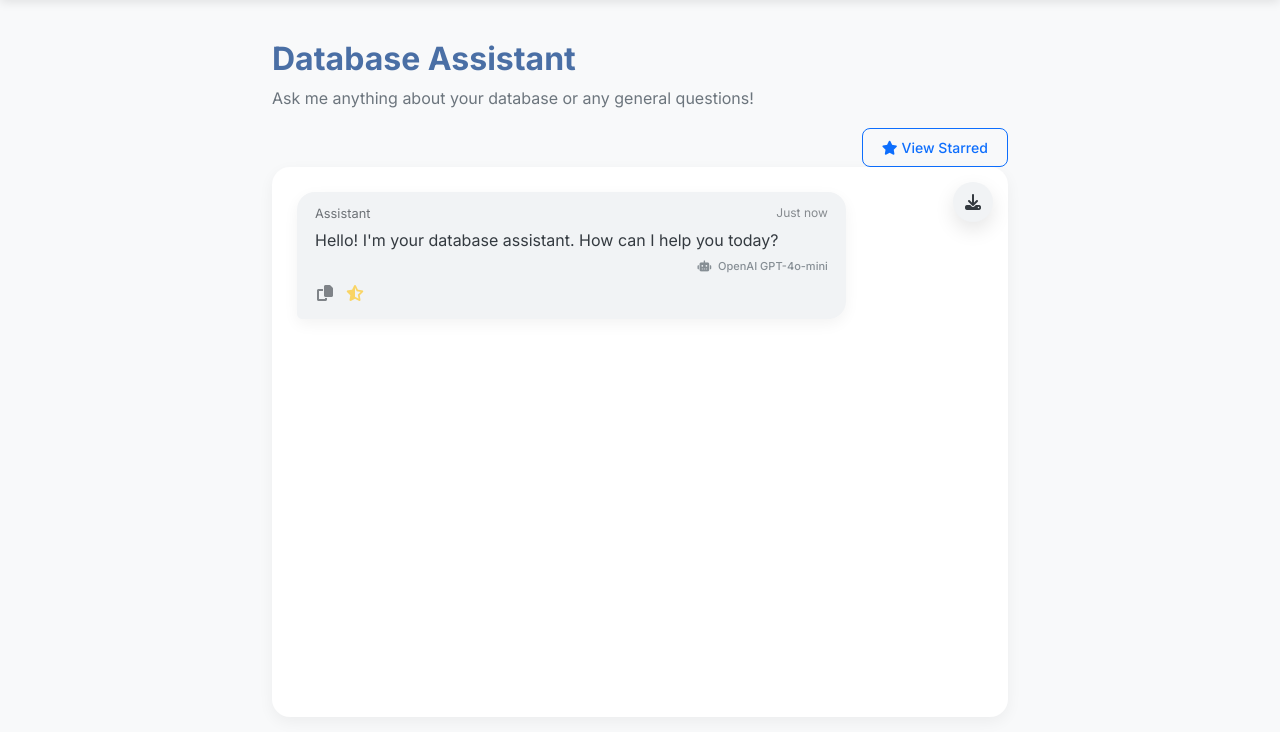
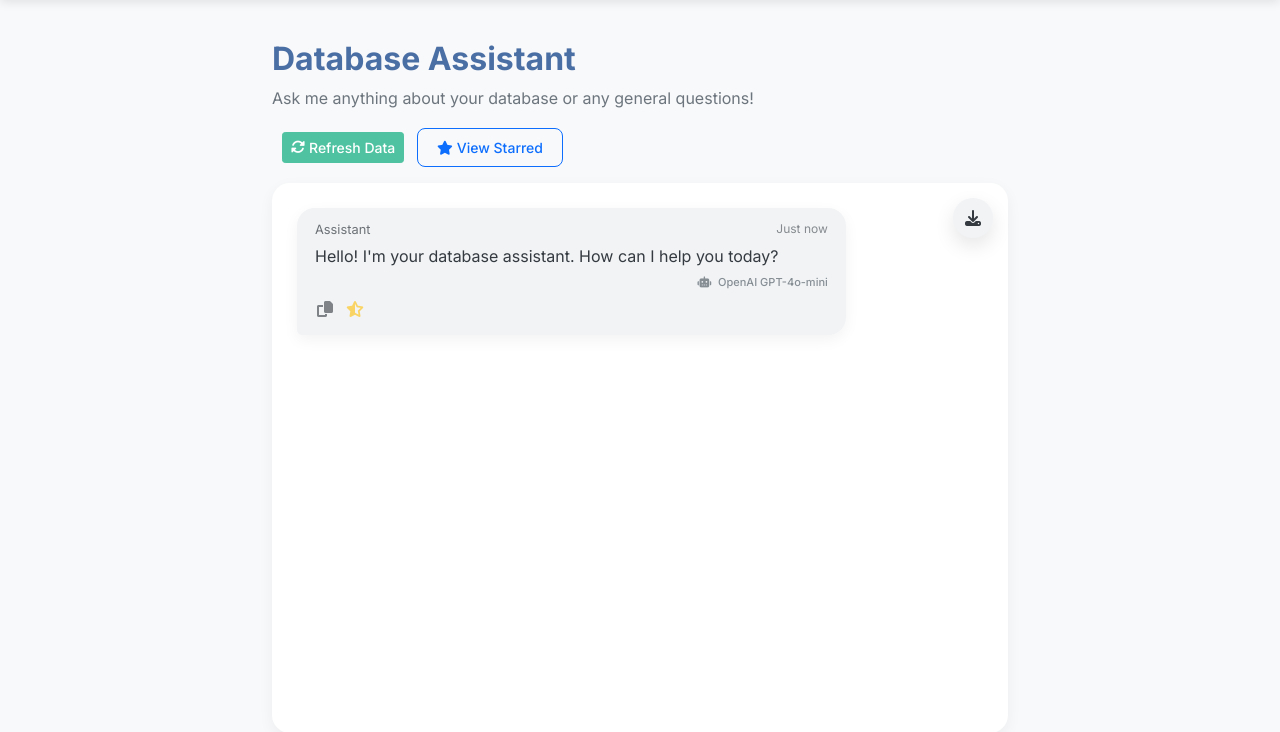
Before and after one commit to paulavishek/Nexus-360, a Django app: page / in a window 1280 px wide. Shown: the part 68-800 px from the top of the page. Run offline with Django 5.2, Linux system fonts and the light colour scheme; the visitor is signed in with stand-in values (Sample User, id 1); some libraries are stand-ins or nearby versions.

Commit message:
Add refresh data functionality and update chatbot service methods
- Implemented a new API endpoint to refresh the database cache.
- Enhanced the ChatbotService to support cache management.
- Updated the index view to retrieve available sheet names.
- Added a refresh data button in the frontend with corresponding styles and functionality.

```diff
--- a/chatbot/urls.py
+++ b/chatbot/urls.py
@@ -9,4 +9,5 @@ urlpatterns = [
     path('login/', views.login_view, name='login'),
     path('logout/', views.logout_view, name='logout'),
     path('register/', views.register_view, name='register'),
+    path('refresh-data/', views.refresh_data, name='refresh_data'),
 ]
--- a/chatbot/utils/chatbot_service.py
+++ b/chatbot/utils/chatbot_service.py
@@ -10,22 +10,39 @@ class ChatbotService:
         self.openai_client = OpenAIClient()
         self.sheets_client = GoogleSheetsClient()
 
-    def get_database_data(self):
+    def get_database_data(self, use_cache=True):
         """
         Fetch data from the database (Google Sheets in this implementation)
+
+        Args:
+            use_cache (bool): Whether to use cached data if available. Set to False to force a fresh fetch.
 
         Returns:
             dict: Database data that can be used for chatbot context
         """
         try:
             # Get all available data that might be relevant for answering queries
-            data = self.sheets_client.get_all_data()
+            data = self.sheets_client.get_all_data(use_cache=use_cache)
             return data
         except Exception as e:
             print(f"Error fetching database data: {e}")
             return None
 
-    def get_response(self, prompt, context=None, history=None):
+    def clear_cache(self):
+        """
+        Clear the database cache to ensure fresh data is fetched next time
+
+        Returns:
+            bool: True if cache was successfully cleared, False otherwise
+        """
+        try:
+            self.sheets_client.clear_cache()
+            return True
+        except Exception as e:
+            print(f"Error clearing cache: {e}")
+            return False
+
+    def get_response(self, prompt, context=None, history=None, use_cache=True):
         """
         Get chatbot response
 
@@ -33,13 +50,14 @@ class ChatbotService:
             prompt (str): User query
             context (dict, optional): Additional context for the chatbot
             history (list): Chat history for context
+            use_cache (bool): Whether to use cached data. Set to False to force a fresh data fetch.
 
         Returns:
             dict: Response with source information
         """
         # Get database data to provide context for the chatbot
         try:
-            database_data = self.get_database_data()
+            database_data = self.get_database_data(use_cache=use_cache)
         except Exception as e:
             print(f"Error fetching database data: {e}")
             database_data = None
--- a/chatbot/views.py
+++ b/chatbot/views.py
@@ -15,7 +15,13 @@ def index(request):
     """
     View for the chatbot interface with CSRF protection
     """
-    return render(request, 'chatbot/index.html')
+    # Create a chatbot service to get available sheet names
+    chatbot = ChatbotService()
+    sheet_names = chatbot.sheets_client.get_available_sheet_names()
+
+    return render(request, 'chatbot/index.html', {
+        'sheet_names': sheet_names
+    })
 
 @login_required(login_url='chatbot:login')
 @require_POST
@@ -28,6 +34,7 @@ def chat(request):
         data = json.loads(request.body)
         message = data.get('message', '')
         history = data.get('history', [])
+        refresh_data = data.get('refresh_data', False)  # Option to bypass cache
 
         # Validate inputs
         if not message or len(message.strip()) == 0:
@@ -41,7 +48,7 @@ def chat(request):
 
         # Get response from chatbot service
         chatbot = ChatbotService()
-        response = chatbot.get_response(message, None, history)
+        response = chatbot.get_response(message, None, history, use_cache=not refresh_data)
 
         return JsonResponse({
             'response': response['response'],
@@ -57,6 +64,31 @@ def chat(request):
         }, status=500)
 
     return JsonResponse({'error': 'Method not allowed'}, status=405)
+
+@login_required(login_url='chatbot:login')
+def refresh_data(request):
+    """
+    API endpoint to refresh the database cache
+    """
+    try:
+        chatbot = ChatbotService()
+        success = chatbot.clear_cache()
+
+        if success:
+            return JsonResponse({
+                'status': 'success',
+                'message': 'Database cache refreshed successfully. New data is now available.'
+            })
+        else:
+            return JsonResponse({
+                'status': 'error',
+                'message': 'Failed to refresh database cache.'
+            }, status=500)
+    except Exception as e:
+        return JsonResponse({
+            'status': 'error',
+            'message': f'Error refreshing database cache: {str(e)}'
+        }, status=500)
 
 def login_view(request):
     """
--- a/templates/chatbot/index.html
+++ b/templates/chatbot/index.html
@@ -378,6 +378,48 @@
         max-height: 60vh;
     }
 }
+
+/* Refresh data button styling */
+.refresh-data-btn {
+    margin-left: 10px;
+    display: inline-flex;
+    align-items: center;
+    padding: 0.25rem 0.5rem;
+    font-size: 0.875rem;
+    line-height: 1.5;
+    border-radius: 0.2rem;
+    background-color: #4fc3a1;
+    border-color: #4fc3a1;
+    color: white;
+    transition: all 0.2s ease;
+}
+
+.refresh-data-btn:hover {
+    background-color: #3aa889;
+    border-color: #3aa889;
+    transform: translateY(-2px);
+}
+
+.refresh-data-btn .spinner-border {
+    height: 1rem;
+    width: 1rem;
+    margin-right: 0.25rem;
+    display: none;
+}
+
+@keyframes rotateAnimation {
+    from { transform: rotate(0deg); }
+    to { transform: rotate(360deg); }
+}
+
+.refresh-icon {
+    margin-right: 0.25rem;
+    transition: transform 0.3s ease;
+}
+
+.refresh-data-btn:hover .refresh-icon {
+    animation: rotateAnimation 1s linear infinite;
+}
 </style>
 {% endblock %}
 
@@ -388,23 +430,30 @@
             <h2 class="app-title">Database Assistant</h2>
             <p class="text-muted">Ask me anything about your database or any general questions!</p>
 
+            <div class="d-flex justify-content-between align-items-center mb-3">
                 {% if sheet_names|length > 1 %}
-            <div class="sheet-selector mb-3">
+                <div class="sheet-selector">
                     <select class="form-select" id="sheet-selector">
                         <option value="">All Data Sources</option>
                         {% for name in sheet_names %}
                             <option value="{{ name }}">{{ name|title }}</option>
                         {% endfor %}
                     </select>
-                <div class="form-text text-center">Select a specific data source or query across all sources</div>
+                    <div class="form-text">Select a specific data source or query across all sources</div>
                 </div>
                 {% endif %}
 
-            <!-- Add View Starred button -->
-            <div class="text-end mt-3">
-                <button id="view-starred" class="btn btn-sm btn-outline-primary">
+                <div class="action-buttons">
+                    <!-- Add refresh data button -->
+                    <button id="refresh-data" class="btn btn-sm refresh-data-btn" title="Refresh database data">
+                        <span class="spinner-border" role="status" id="refresh-spinner"></span>
+                        <i class="fas fa-sync-alt refresh-icon"></i> Refresh Data
+                    </button>
+
+                    <button id="view-starred" class="btn btn-sm btn-outline-primary ms-2">
                         <i class="fas fa-star me-1"></i>View Starred
                     </button>
+                </div>
             </div>
         </div>
 
@@ -472,7 +521,10 @@
         const sheetSelector = $('#sheet-selector');
         const exportBtn = $('#export-chat');
         const viewStarredBtn = $('#view-starred');
+        const refreshDataBtn = $('#refresh-data');
+        const refreshSpinner = $('#refresh-spinner');
         let chatHistory = [];
+        let refreshDataMode = false; // Track if the next request should bypass cache
 
         // Function to get CSRF token from cookies
         function getCookie(name) {
@@ -605,13 +657,17 @@
                 data: JSON.stringify({
                     message: message,
                     history: chatHistory,
-                    sheet_name: selectedSheet
+                    sheet_name: selectedSheet,
+                    refresh_data: refreshDataMode // Include refresh_data parameter
                 }),
                 beforeSend: function (xhr) {
                     // Add the CSRF token to the request header
                     xhr.setRequestHeader('X-CSRFToken', getCookie('csrftoken'));
                 },
                 success: function (data) {
+                    // Reset refresh data mode after use
+                    refreshDataMode = false;
+
                     // Hide typing indicator
                     typingIndicator.hide();
 
@@ -624,6 +680,9 @@
                     );
                 },
                 error: function (xhr, status, error) {
+                    // Reset refresh data mode after use
+                    refreshDataMode = false;
+
                     // Hide typing indicator
                     typingIndicator.hide();
 
@@ -638,6 +697,44 @@
                 }
             });
         }
+
+        // Handle refresh data button click
+        refreshDataBtn.on('click', function() {
+            // Show spinner
+            refreshSpinner.show();
+            $(this).prop('disabled', true);
+
+            // Call the refresh endpoint
+            $.ajax({
+                type: 'GET',
+                url: '/refresh-data/',
+                beforeSend: function (xhr) {
+                    xhr.setRequestHeader('X-CSRFToken', getCookie('csrftoken'));
+                },
+                success: function(data) {
+                    // Add system message about refresh
+                    addMessage(data.message, 'bot', 'System');
+
+                    // Set flag to bypass cache on next request
+                    refreshDataMode = true;
+                },
+                error: function(xhr, status, error) {
+                    // Add error message
+                    let errorMessage = "Sorry, I couldn't refresh the database data.";
+                    if (xhr.responseJSON && xhr.responseJSON.message) {
+                        errorMessage += " Details: " + xhr.responseJSON.message;
+                    }
+                    addMessage(errorMessage, 'bot', 'Error');
+
+                    console.error("Refresh Error:", status, error);
+                },
+                complete: function() {
+                    // Hide spinner and re-enable button
+                    refreshSpinner.hide();
+                    refreshDataBtn.prop('disabled', false);
+                }
+            });
+        });
 
         // Send button click handler
         sendBtn.on('click', sendMessage);
```
Lines whose indentation alone changed are shown as unchanged.
